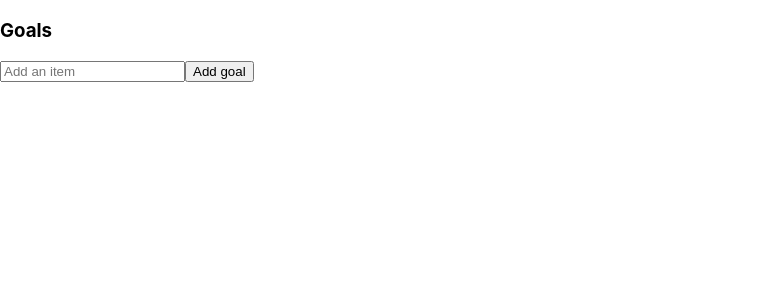
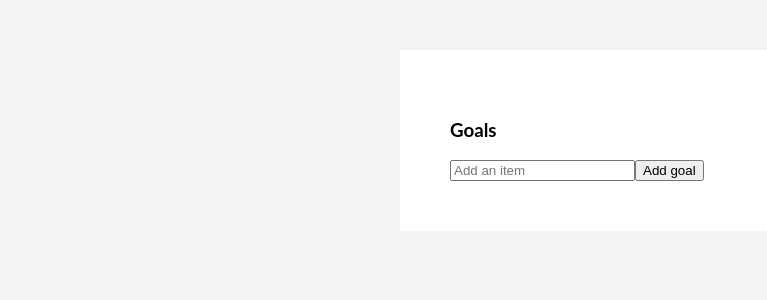
Before and after one commit to IulianStave/goals, a React (Create React App) app: page / in a window 1280 px wide. Shown: the top 300 px of the page, without its empty margins (0-767 px from the left). Built offline with nearby package versions, Linux system fonts and the light colour scheme; the HTML template or start-up script is replaced by a standard one.

Commit message:
Add CSS styling to App

```diff
--- a/src/styles/App.css
+++ b/src/styles/App.css
@@ -0,0 +1,23 @@
+@font-face {
+    font-family: Lato;
+    src: url("https://fonts.googleapis.com/css?family=Lato:300,400,900,900i");
+}
+
+* {
+    box-sizing: border-box;
+}
+
+body {
+    background: rgb(244, 243, 243);
+    font-family: "Lato", sans-serif;
+}
+
+.wrapper {
+    max-width: 480px;
+    margin: auto;
+    background: #fff;
+    margin-top: 50px;
+    display: flex;
+    flex-direction: column;
+    padding: 50px;
+}
```
